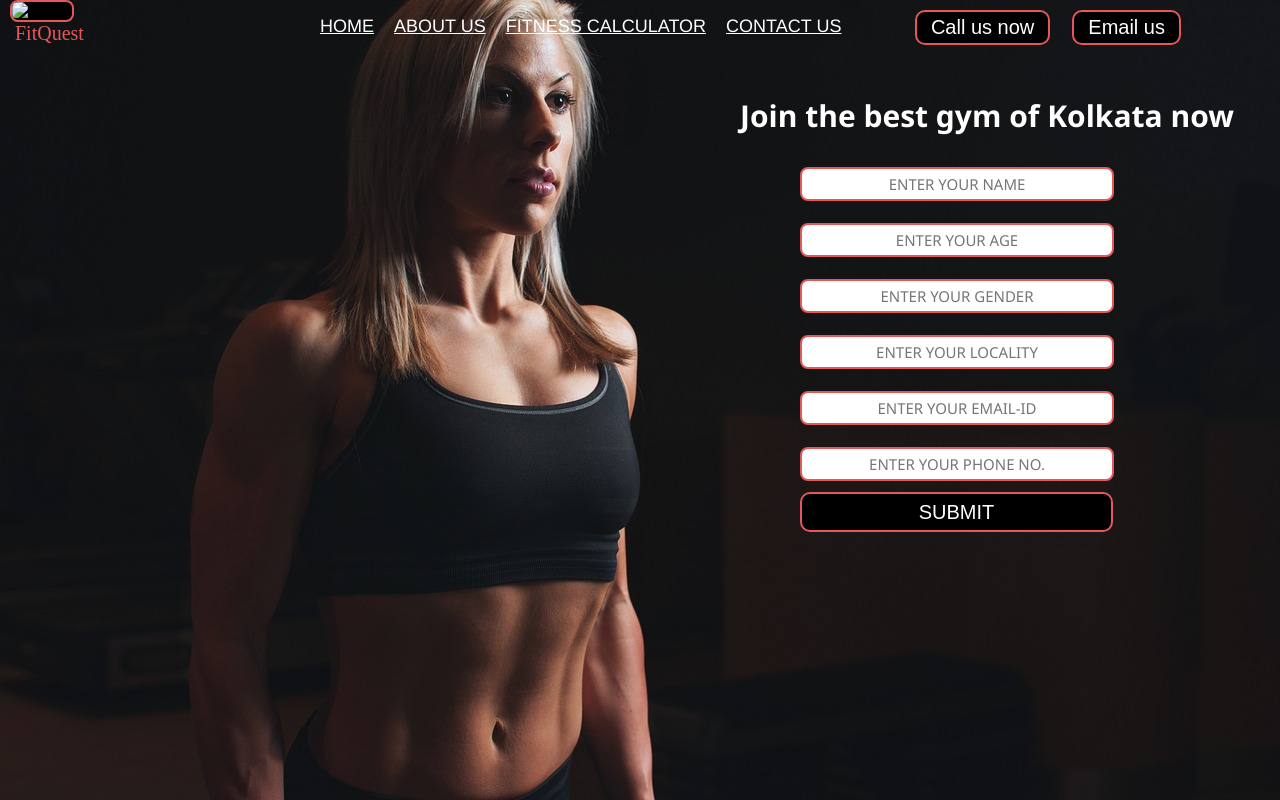
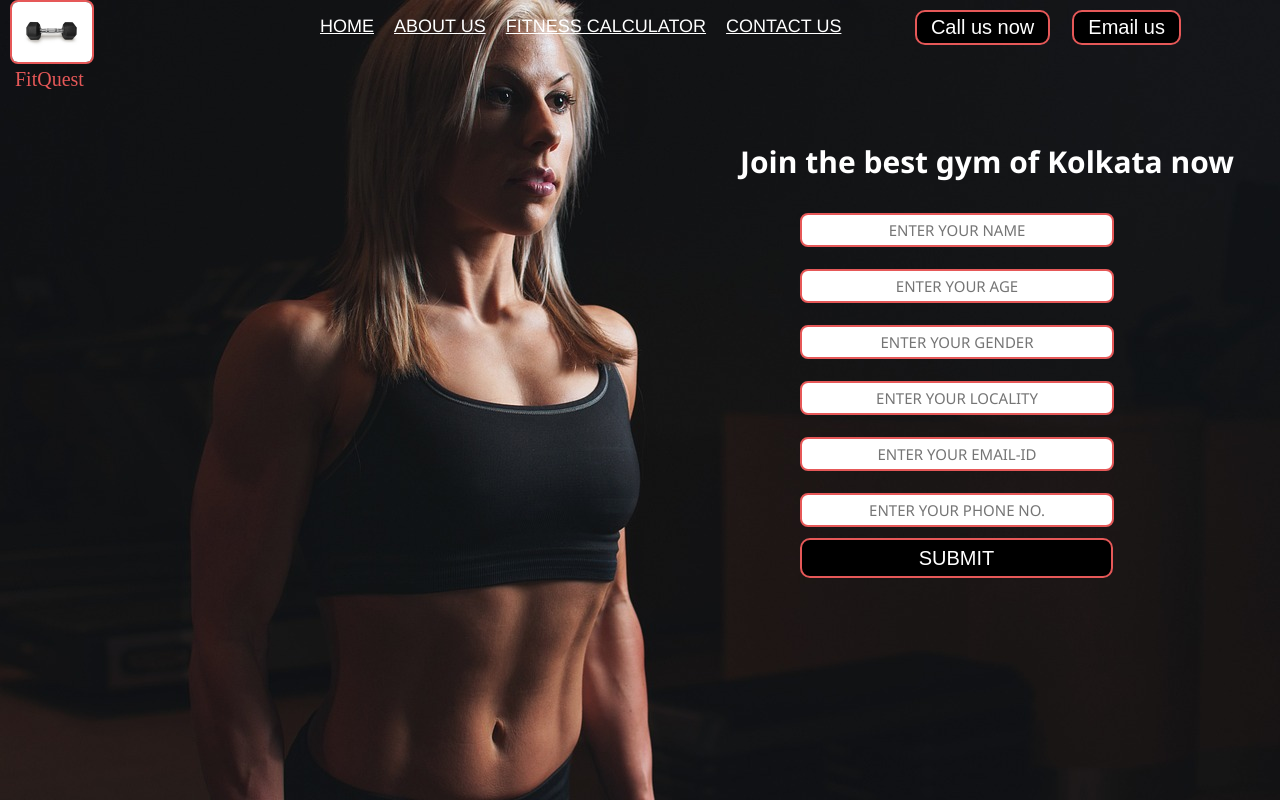
Before and after one commit to tijesha-3008/Landing-Page, a plain HTML site: page index.html in a window 1280 px wide. Drawn offline with Linux system fonts and the light colour scheme.

Commit message:
index.html

```diff
--- a/index.html
+++ b/index.html
@@ -206,7 +206,7 @@ h1 {
     <header class="header">
         <!-- div class for logo -->
         <div class="left">
-        <img src='images/img12.jpg' class="img" alt="LOGO">
+        <img src='img12.jpg' class="img" alt="LOGO">
         <p class="caption">FitQuest</p>
         </div>
         <!-- div class for navigation bar -->
```
